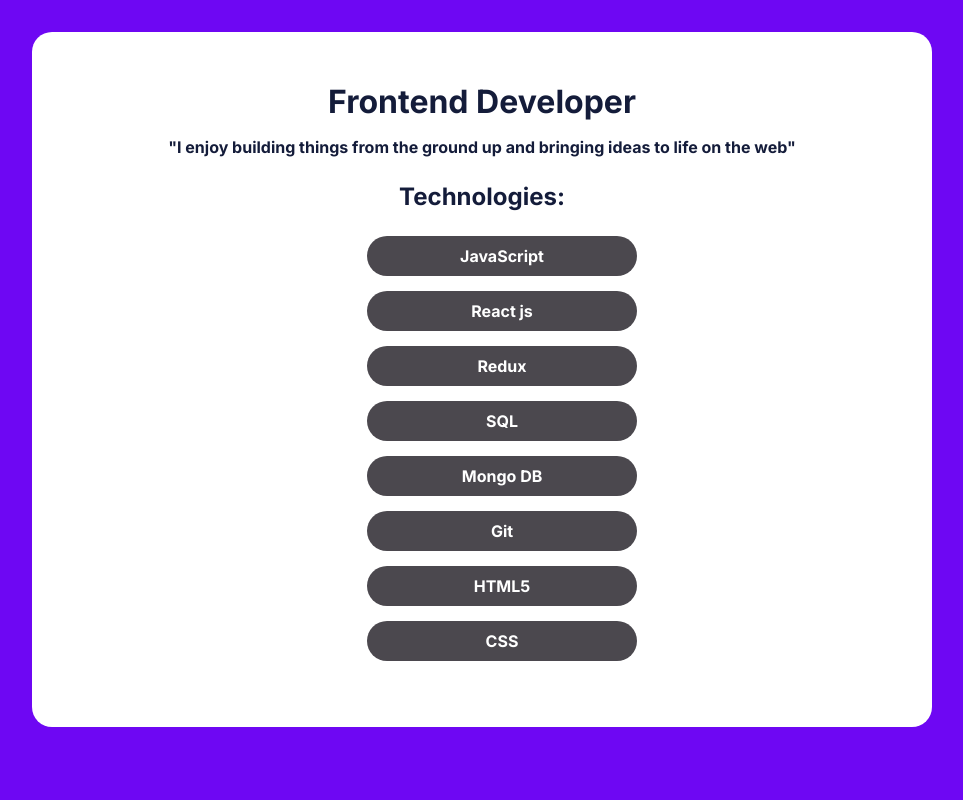
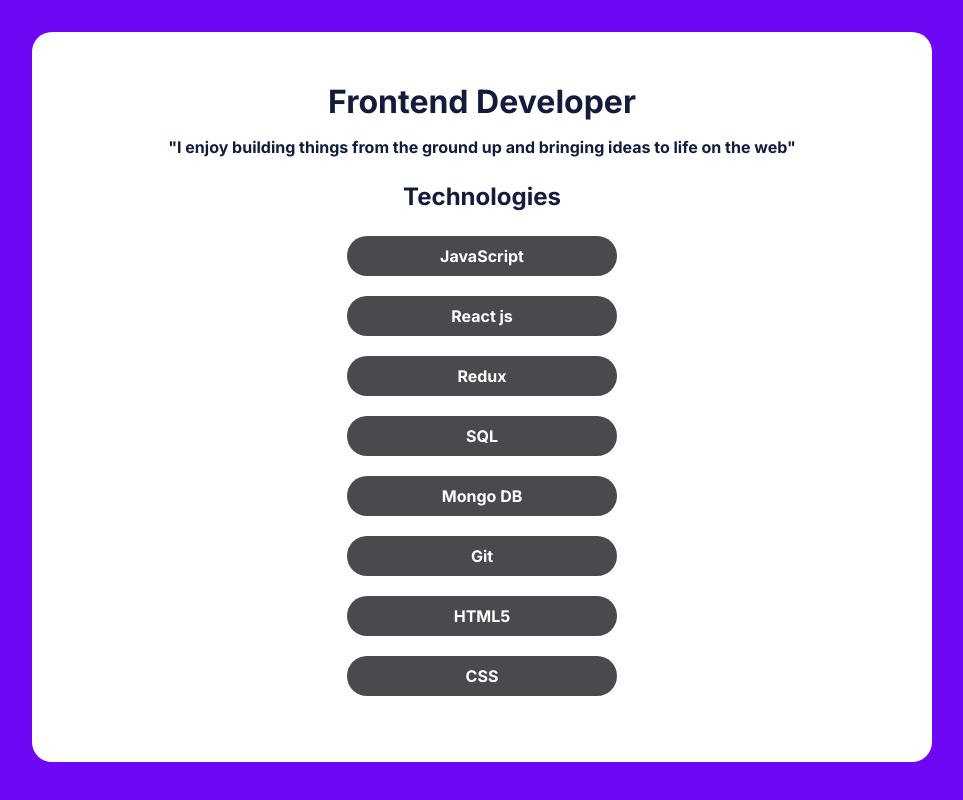
Before and after one commit to ddkogit/myPortfolio, a React (Vite) app: page / in a window 1280 px wide. Shown: the part 797-1597 px from the top of the page, without its empty margins (158-1121 px from the left). Before the commit the page ends 1574 px from the top, so only its background shows below. Built offline with nearby package versions, Linux system fonts and the light colour scheme.

Commit message:
SkillCArd design completed

```diff
--- a/src/App.jsx
+++ b/src/App.jsx
@@ -5,14 +5,45 @@
 import Home from './pages/Home'
 import Navbar from './components/Navbar'
 import SkillCard from './components/SkillCard'
+import CardList from './pages/CardList'
+
+
+const projectList=[
+  {
+    name:"project 1",
+    imgUrl:"url"
+  },
+  {
+    name:"project 2",
+    imgUrl:"url"
+  },
+  {
+    name:"project 3",
+    imgUrl:"url"
+  },
+  {
+    name:"project 4",
+    imgUrl:"url"
+  },
+  {
+    name:"project 5",
+    imgUrl:"url"
+  },
+  {
+    name:"project 6",
+    imgUrl:"url"
+  },
+]
+
 
 function App() {
-  const [count, setCount] = useState(0)
+  const [projects, setProjects] = useState(projectList)
 
   return (
    <>
    <Home />
    <SkillCard />
+   <CardList projects={projects} />
    </>
   )
 }
--- /dev/null
+++ b/src/components/ProjectCard.jsx
@@ -0,0 +1,12 @@
+import React from 'react'
+
+function ProjectCard({title,imgUrl}) {
+
+    return (
+    <div className='card-container'>
+
+    </div>
+  )
+}
+
+export default ProjectCard
--- a/src/components/SkillCard.css
+++ b/src/components/SkillCard.css
@@ -6,6 +6,7 @@
     text-align: center;
     padding: 50px;
     border-radius: 20px;
+
 }
 
 .tech-title{
@@ -14,6 +15,8 @@
     font-size: 1.5rem;
     margin-bottom: 25px;
     margin-top: 25px;
+
+
 }
 
 .tech-description{
@@ -22,15 +25,22 @@
 
 ul{
     list-style:  none;
+    display: flex;
+    flex-direction: column;
+    justify-content: center;
+    align-items: center;
+    gap: 20px;
+    padding: 0;
+
 }
 
 li{
     font-weight: bold;
     color: white;
     background-color: #4b484e;
-    margin: 15px auto;
+
     padding: 10px;
     border-radius: 20px;
     width: 250px;
-    text-align: center;
+
 }
--- a/src/components/SkillCard.jsx
+++ b/src/components/SkillCard.jsx
@@ -10,7 +10,7 @@
         on the web"
       </p>
 
-      <div className="tech-title">Technologies:</div>
+      <div className="tech-title">Technologies</div>
 
       <ul>
         <li>
--- /dev/null
+++ b/src/pages/CardList.jsx
@@ -0,0 +1,16 @@
+import React from 'react'
+import ProjectCard from '../components/ProjectCard'
+
+function CardList({projects}) {
+  return (
+    <div>
+        {
+          projects.map((project)=>(
+            <ProjectCard />
+          ))
+        }
+    </div>
+  )
+}
+
+export default CardList
```
